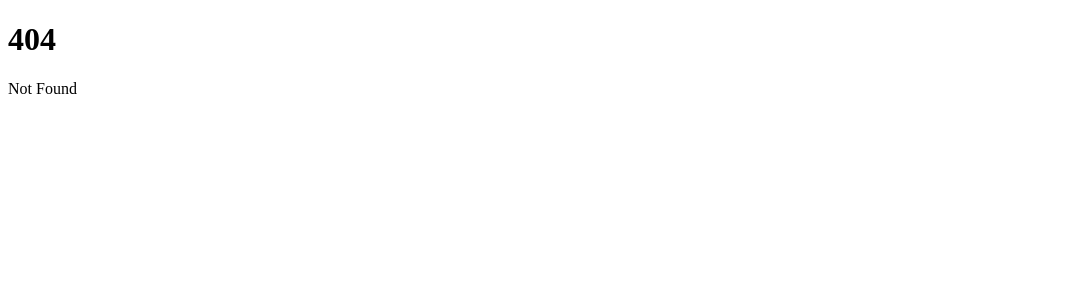
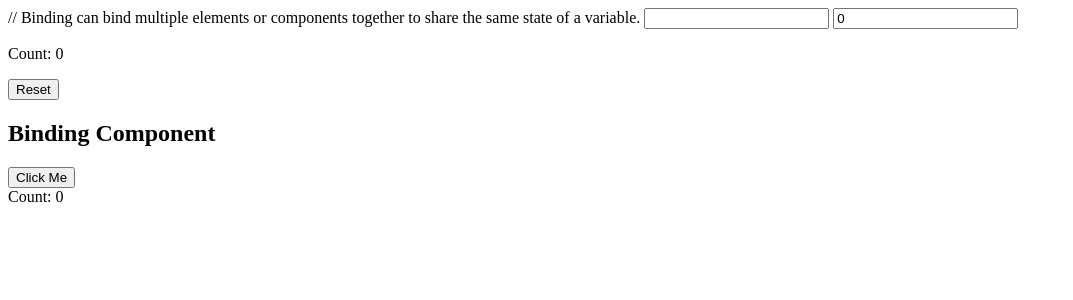
Before and after one commit to clshu/svelte-freecodecamp, a SvelteKit app: page /binding in a window 1280 px wide. Before the commit this address had no page. Shown: the top 300 px of the page, without its empty margins (0-1073 px from the left). Built offline with nearby package versions, Linux system fonts and the light colour scheme.

Commit message:
Text and Numeric binding. Bind multiple elements or components together to share the same state of a variable.

```diff
--- /dev/null
+++ b/src/lib/components/BindingComponent.svelte
@@ -0,0 +1,14 @@
+<script>
+	import { createEventDispatcher } from 'svelte';
+
+	export let count = 0;
+	const dispatch = createEventDispatcher();
+
+	$: dispatch('countChanged', count);
+</script>
+
+<section>
+	<h2>Binding Component</h2>
+	<button on:click={() => count++}>Click Me</button>
+	<div>Count: {count}</div>
+</section>
--- a/src/routes/+page.svelte
+++ b/src/routes/+page.svelte
@@ -8,4 +8,5 @@
 	<li><a href="/event/component"><h3>Component Event</h3></a></li>
 	<li><a href="/event/forwarding"><h3>Component Event Forwarding</h3></a></li>
 	<li><a href="/directive"><h3>Class Directive</h3></a></li>
+	<li><a href="/binding"><h3>Binding</h3></a></li>
 </ul>
--- /dev/null
+++ b/src/routes/binding/+page.svelte
@@ -0,0 +1,31 @@
+<script lang="ts">
+	import BindingComponent from '$lib/components/BindingComponent.svelte';
+
+	let count = 0;
+
+	const onInput = (event) => {
+		// value = this.value;
+		count = event.target.value;
+	};
+</script>
+
+// Binding can bind multiple elements or components together to share the same state of a variable.
+<input type="number" on:input={onInput} />
+<!-- If local state named value, bind:value={value} can be bind:value -->
+<input bind:value={count} />
+
+<div><p>Count: {count}</p></div>
+
+<button
+	on:click={() => {
+		count = 0;
+	}}>Reset</button
+>
+
+<!-- <BindingComponent
+	on:countChanged={(e) => {
+		count = e.detail;
+	}}
+/> -->
+
+<BindingComponent bind:count />
```
